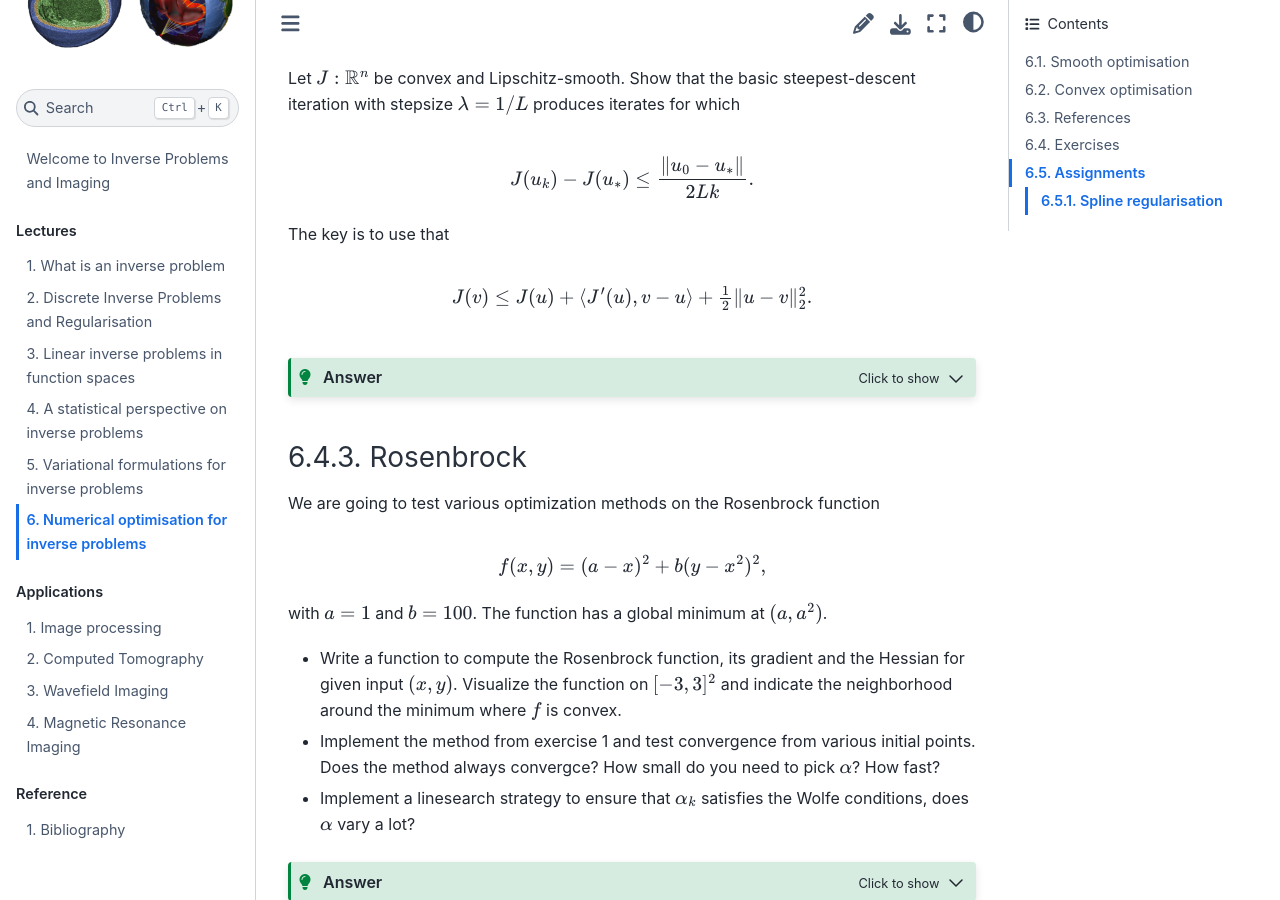
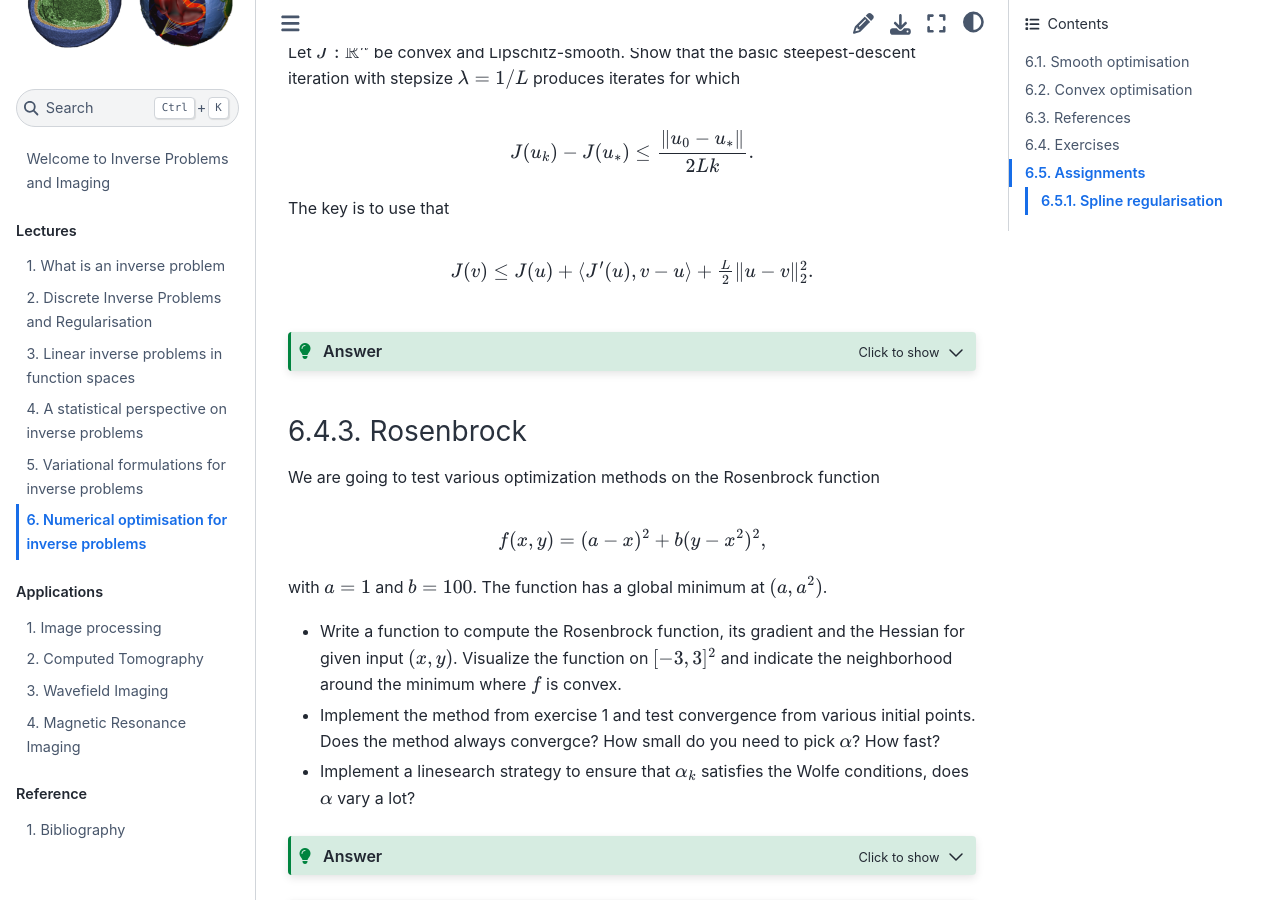
Before and after one commit to TristanvanLeeuwen/IP_and_Im_Lectures, a Jupyter Book: the page built from numerical_optimisation.md, in a window 1280 px wide and 900 px high, scrolled down 16239 px. Built offline with Jupyter Book 1.0.4 settings and Sphinx 7.4.7 and the Sphinx Book theme 1.1.4, drawn with Linux system fonts in a browser that asks for light colours; cross-references to code outside the pages are shown as plain code; some of the changed text lies outside the part shown.

Commit message:
Update numerical_optimisation.md
Changed:
- Made the inequality in the exercise description of 6.4.2 correct.
- Removed the mu-strongly convex assumption on the data fidelity term (as I thought it was not needed for the splitting method)

````diff
--- a/numerical_optimisation.md
+++ b/numerical_optimisation.md
@@ -735,7 +735,7 @@ $$J(u_k) - J(u_*) \leq \frac{\|u_0 - u_*\|}{2Lk}.$$
 
 The key is to use that
 
-$$J(v) \leq J(u) + \langle J'(u), v - u\rangle + \textstyle{\frac{1}{2}}\|u - v\|_2^2.$$
+$$J(v) \leq J(u) + \langle J'(u), v - u\rangle + \textstyle{\frac{L}{2}}\|u - v\|_2^2.$$
 
 ```{admonition} Answer
 :class: tip, dropdown
````
Also changed, not shown: other parts of numerical_optimisation.md (+1 -1 lines).
